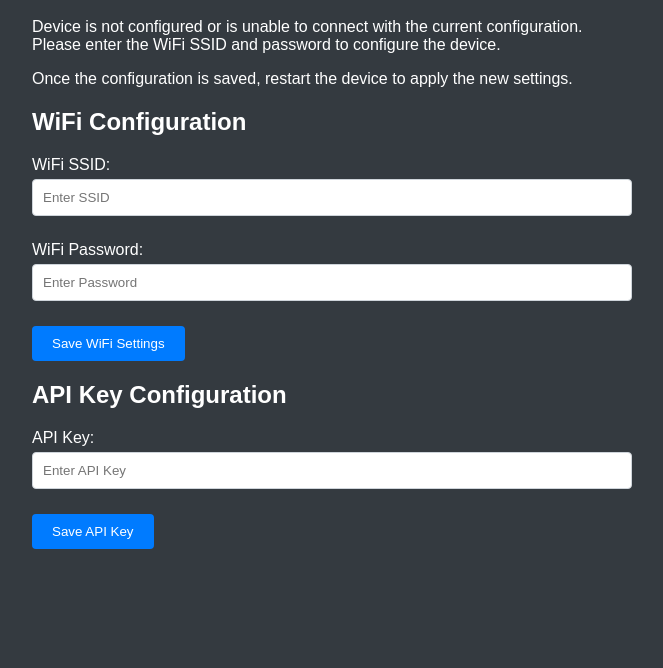
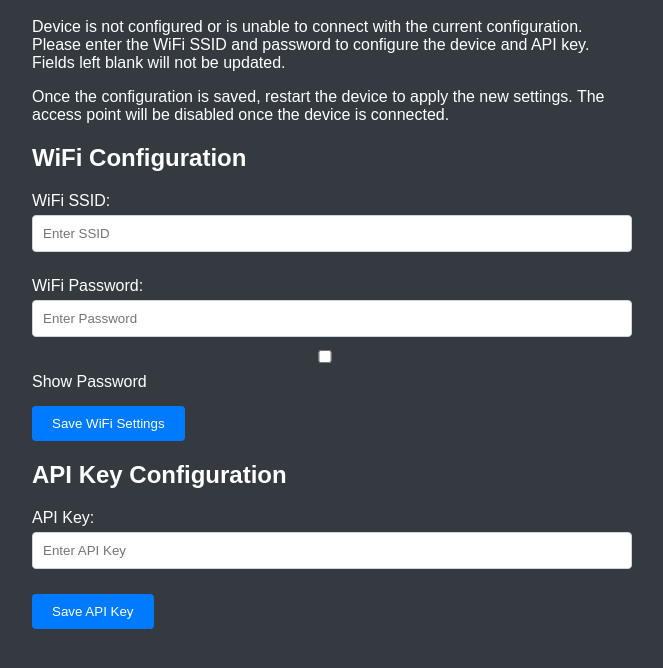
Before and after one commit to machosallad/avresa, a plain HTML site: page data/captive_portal.html in a window 1280 px wide. Shown: the part 80-748 px from the top of the page, without its empty margins (308-971 px from the left). Drawn offline with Linux system fonts and the light colour scheme.

Commit message:
Refactor captive portal HTML and add password visibility toggle

```diff
--- a/data/captive_portal.html
+++ b/data/captive_portal.html
@@ -137,6 +137,16 @@
               '<div class="alert alert-danger">An error occurred.</div>';
           });
       }
+
+      function togglePasswordVisibility() {
+        var passwordField = document.getElementById("password");
+        var toggleCheckbox = document.getElementById("togglePassword");
+        if (toggleCheckbox.checked) {
+          passwordField.type = "text";
+        } else {
+          passwordField.type = "password";
+        }
+      }
     </script>
   </head>
   <body>
@@ -145,11 +155,12 @@
       <p>
         Device is not configured or is unable to connect with the current
         configuration. Please enter the WiFi SSID and password to configure the
-        device.
+        device and API key. Fields left blank will not be updated.
       </p>
       <p>
         Once the configuration is saved, restart the device to apply the new
-        settings.
+        settings. The access point will be disabled once the device is
+        connected.
       </p>
       <div class="my-4">
         <h2>WiFi Configuration</h2>
@@ -160,6 +171,12 @@
         <div class="form-group">
           <label for="password">WiFi Password:</label>
           <input type="password" id="password" placeholder="Enter Password" />
+          <input
+            type="checkbox"
+            id="togglePassword"
+            onclick="togglePasswordVisibility()"
+          />
+          Show Password
         </div>
         <button class="btn" onclick="saveWifiSettings()">
           Save WiFi Settings
```
